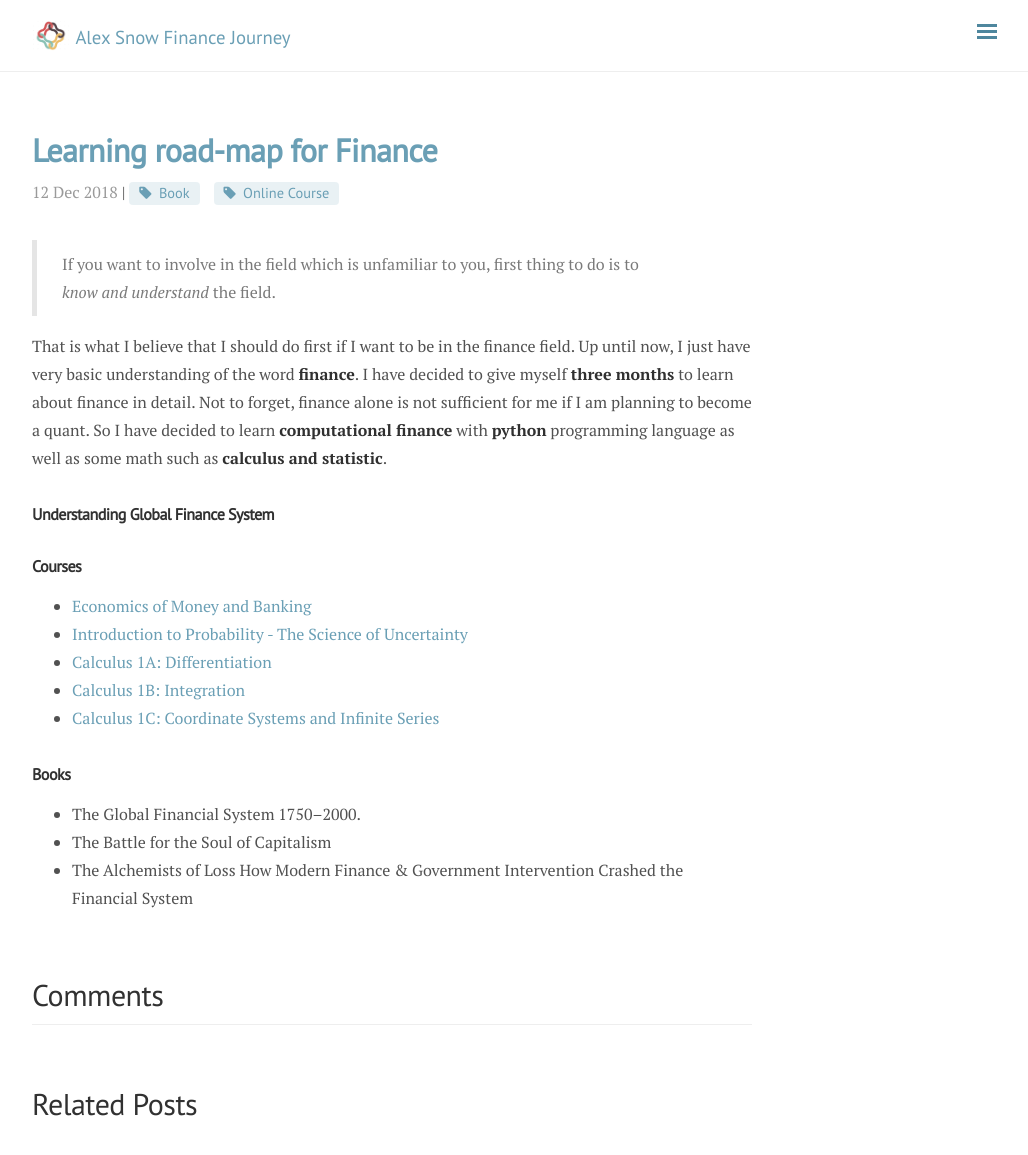
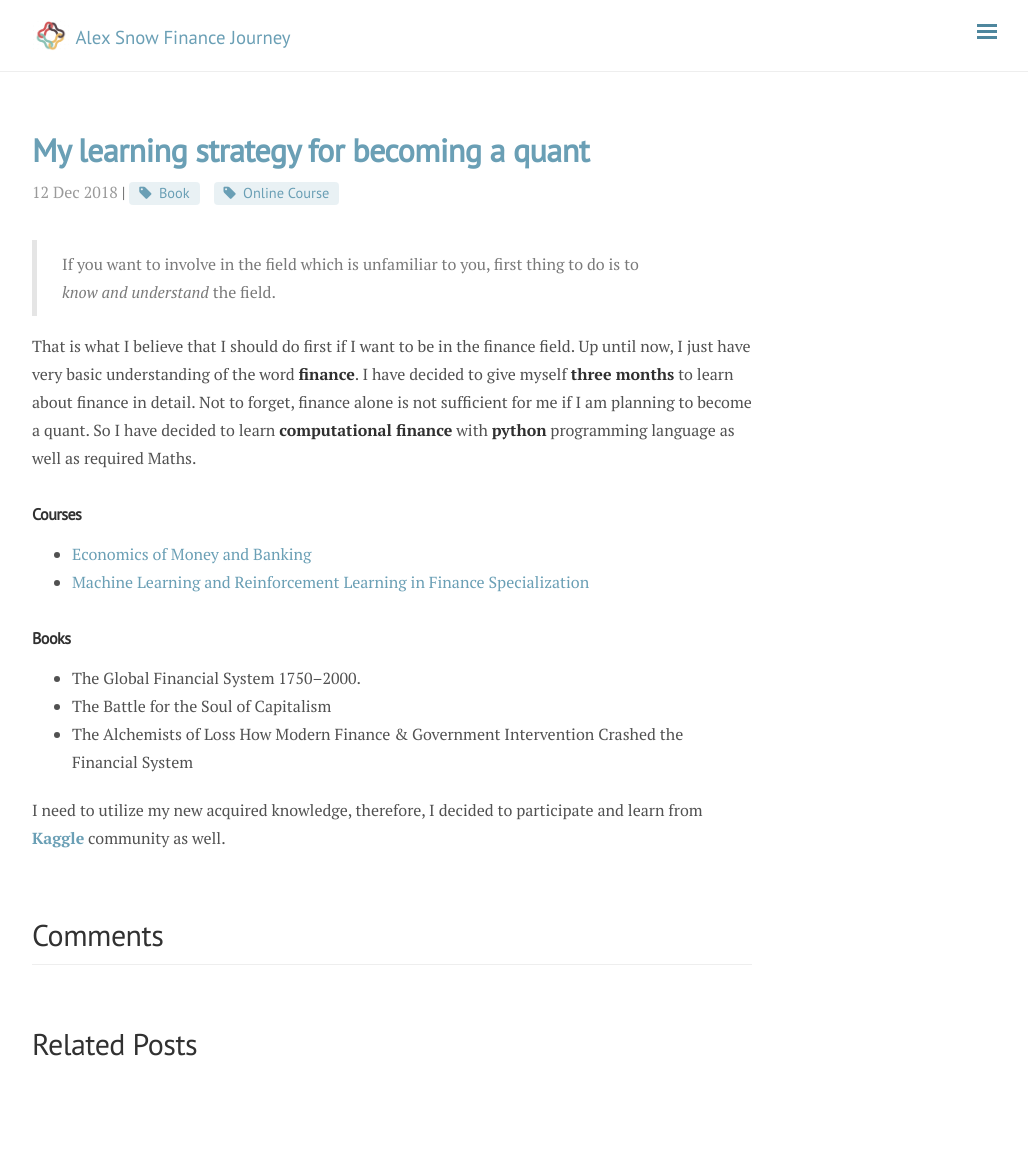
Before and after one commit to alexsnow348/alexsnow348.github.io, a Jekyll site: the page built from _posts/2018-12-12-learning-roadmap-for-finance.md, in a window 1280 px wide and 1182 px high. Shown: the top 1155 px of the window, without its empty margins (248-1276 px from the left). Built offline with Jekyll 4.4.1, drawn with Linux system fonts in a browser that asks for light colours; nearby versions of some CDN libraries; comment, search, counter and statistics services are not loaded.

Commit message:
old blog entry updated:

```diff
--- a/_posts/2018-12-12-learning-roadmap-for-finance.md
+++ b/_posts/2018-12-12-learning-roadmap-for-finance.md
@@ -1,25 +1,21 @@
 ---
 layout: post
-title: "Learning road-map for Finance"
+title: "My learning strategy for becoming a quant"
 categories:  ["Learning"]
 tag: [Book, Online Course]
 ---
 
 > If you want to involve in  the field which is unfamiliar to you, first thing to do is to *know and understand* the field.
 
-That is what I believe that I should do first if I want to be in the finance field. Up until now, I just have very basic understanding of the word **finance**. I have decided to give myself **three months** to learn  about finance in detail. Not to forget, finance alone is not sufficient for me if I am planning to become a quant. So I have decided to learn **computational finance** with **python** programming language as well as some math such as **calculus and statistic**.
-
-
-### Understanding **Global Finance System**
+That is what I believe that I should do first if I want to be in the finance field. Up until now, I just have very basic understanding of the word **finance**. I have decided to give myself **three months** to learn  about finance in detail. Not to forget, finance alone is not sufficient for me if I am planning to become a quant. So I have decided to learn **computational finance** with **python** programming language as well as required Maths.
 
 #### Courses
 * [Economics of Money and Banking](https://www.coursera.org/learn/money-banking)
-* [Introduction to Probability - The Science of Uncertainty](https://courses.edx.org/courses/course-v1:MITx+6.041x_4+1T2017/course/)
-* [Calculus 1A: Differentiation](https://courses.edx.org/courses/course-v1:MITx+18.01.1x+2T2018/course/)
-* [Calculus 1B: Integration](https://courses.edx.org/courses/course-v1:MITx+18.01.2x+3T2017/course/)
-* [Calculus 1C: Coordinate Systems and Infinite Series](https://courses.edx.org/courses/course-v1:MITx+18.01.3x+2T2018/course/)
+* [Machine Learning and Reinforcement Learning in Finance Specialization](https://www.coursera.org/specializations/machine-learning-reinforcement-finance)
 
 #### Books
 * The Global Financial System 1750–2000.
 * The Battle for the Soul of Capitalism
 * The Alchemists of Loss How Modern Finance & Government Intervention Crashed the Financial System
+
+I need to utilize my new acquired knowledge, therefore, I decided to participate and learn from [**Kaggle**](https://www.kaggle.com/) community as well.
```
